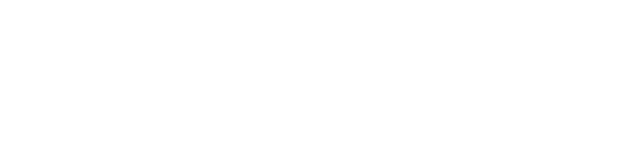
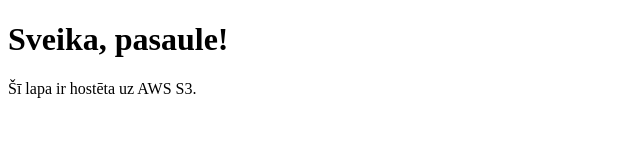
Before and after one commit to ligvik/my-static-website, a plain HTML site: page index.html in a window 1280 px wide. Shown: the whole page, without its empty margins (0-640 px from the left). Drawn offline with Linux system fonts and the light colour scheme.

Commit message:
Fix index.html content

```diff
--- a/index.html
+++ b/index.html
@@ -1 +1,12 @@
 <!DOCTYPE html>
+<html lang="lv">
+<head>
+    <meta charset="UTF-8">
+    <meta name="viewport" content="width=device-width, initial-scale=1.0">
+    <title>Mana mājaslapa</title>
+</head>
+<body>
+    <h1>Sveika, pasaule!</h1>
+    <p>Šī lapa ir hostēta uz AWS S3.</p>
+</body>
+</html>
```
